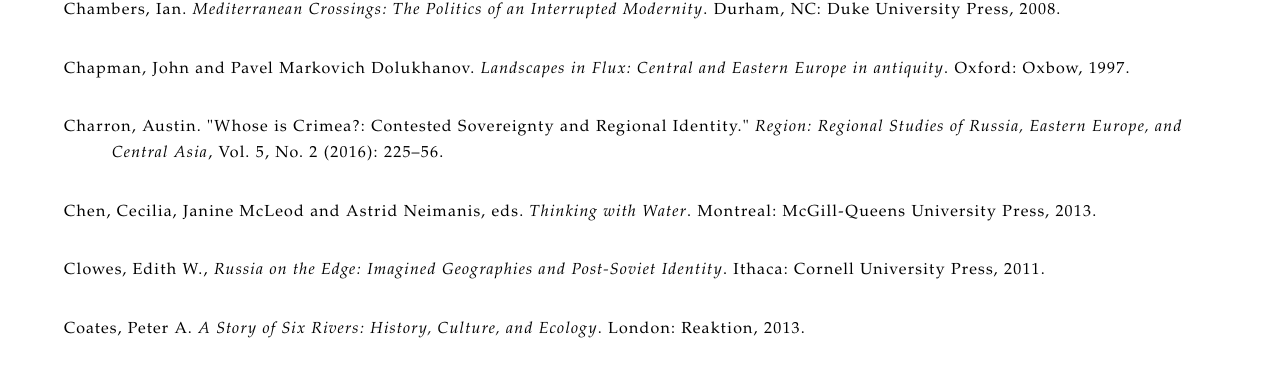
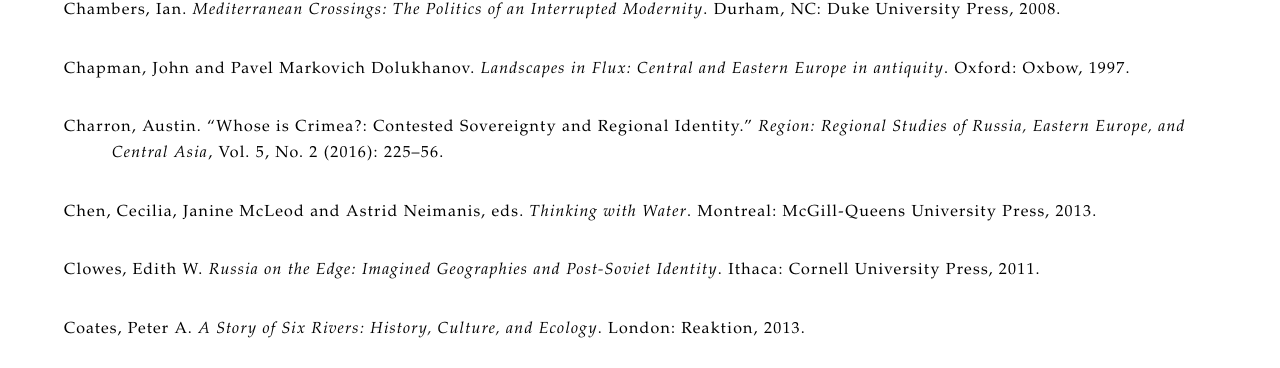
Before and after one commit to bradleygorski/blackseanet, a Jekyll site: the page built from bibliography.html, in a window 1280 px wide and 900 px high, scrolled down 2030 px. Shown: the part 141-509 px from the top of the window. Built offline with Jekyll 4.4.1, drawn with Linux system fonts in a browser that asks for light colours.

Commit message:
Curled some quotes

```diff
--- a/bibliography.html
+++ b/bibliography.html
@@ -172,7 +172,7 @@
 
 <p class=MsoNormal style='margin-left:.5in;text-indent:-.5in'><span
 style='font-family:Garamond;mso-bidi-font-family:"Times New Roman";color:black'>Charron,
-Austin. "Whose is Crimea?: Contested Sovereignty and Regional Identity." <i>Region: Regional
+Austin. “Whose is Crimea?: Contested Sovereignty and Regional Identity.” <i>Region: Regional
 Studies of Russia, Eastern Europe, and Central Asia</i>, Vol. 5, No. 2 (2016): 225–56.</span><span style='font-family:
 Garamond;mso-bidi-font-family:"Times New Roman"'><o:p></o:p></span></p>
 
@@ -184,7 +184,7 @@
 
 <p class=MsoNormal style='margin-left:.5in;text-indent:-.5in'><span
 style='font-family:Garamond;mso-bidi-font-family:"Times New Roman";color:black'>Clowes,
-Edith W., <i>Russia on the Edge: Imagined Geographies and Post-Soviet Identity</i>.
+Edith W. <i>Russia on the Edge: Imagined Geographies and Post-Soviet Identity</i>.
 Ithaca: Cornell University Press, 2011.</span><span style='font-family:Garamond;mso-bidi-font-family:
 "Times New Roman"'><o:p></o:p></span></p>
 
```
